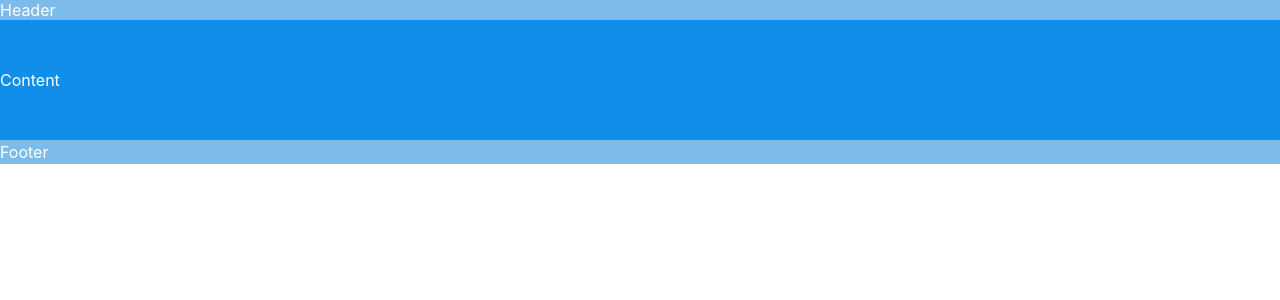
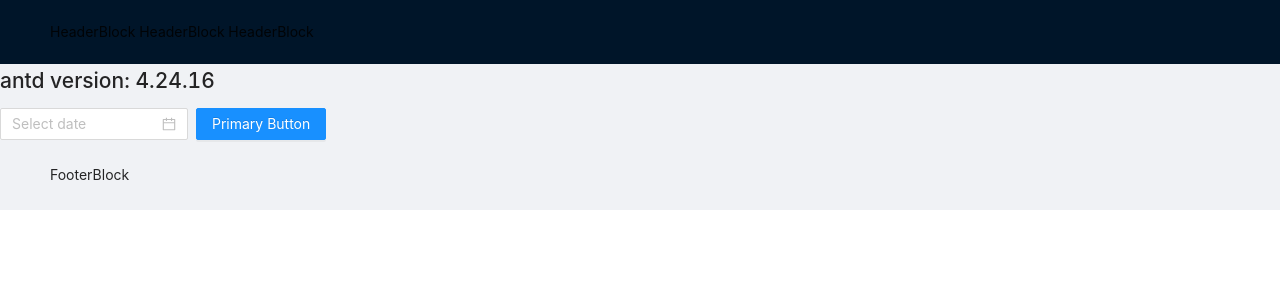
Before and after one commit to konsys/feedback, a React (Create React App) app: page / in a window 1280 px wide. Shown: the top 300 px of the page. Built offline with nearby package versions, Linux system fonts and the light colour scheme.

Commit message:
Template started

```diff
--- a/package.json
+++ b/package.json
@@ -3,6 +3,7 @@
   "version": "0.1.0",
   "private": true,
   "dependencies": {
+    "@ant-design/colors": "^6.0.0",
     "antd": "^4.16.13",
     "effector": "^22.1.2",
     "effector-react": "^22.0.4",
--- a/src/index.css
+++ /dev/null
@@ -1,13 +0,0 @@
-body {
-  margin: 0;
-  font-family: -apple-system, BlinkMacSystemFont, 'Segoe UI', 'Roboto', 'Oxygen',
-    'Ubuntu', 'Cantarell', 'Fira Sans', 'Droid Sans', 'Helvetica Neue',
-    sans-serif;
-  -webkit-font-smoothing: antialiased;
-  -moz-osx-font-smoothing: grayscale;
-}
-
-code {
-  font-family: source-code-pro, Menlo, Monaco, Consolas, 'Courier New',
-    monospace;
-}
--- a/src/index.tsx
+++ b/src/index.tsx
@@ -1,8 +1,8 @@
 import React from "react";
 import ReactDOM from "react-dom";
-import "./index.css";
 import App from "./pages/App";
 import reportWebVitals from "./reportWebVitals";
+import "antd/dist/antd.css";
 
 ReactDOM.render(
   <React.StrictMode>
--- a/src/ui-kit/ContentBlock/index.tsx
+++ b/src/ui-kit/ContentBlock/index.tsx
@@ -1,5 +1,16 @@
+import { Button, DatePicker, version } from "antd";
 import React from "react";
 
 export default function ContentBlock() {
-  return <>ContentBlock</>;
+  return (
+    <>
+      <div className="App">
+        <h1>antd version: {version}</h1>
+        <DatePicker />
+        <Button type="primary" style={{ marginLeft: 8 }}>
+          Primary Button
+        </Button>
+      </div>
+    </>
+  );
 }
--- a/src/ui-kit/HeaderBlock/index.tsx
+++ b/src/ui-kit/HeaderBlock/index.tsx
@@ -1,5 +1,12 @@
+import { Space } from "antd";
 import React from "react";
+import { blue } from "@ant-design/colors";
 
 export default function HeaderBlock() {
-  return <>HeaderBlock</>;
+  console.log(blue); // ['#E6F7FF', '#BAE7FF', '#91D5FF', '#69C0FF', '#40A9FF', '#1890FF', '#096DD9', '#0050B3', '#003A8C', '#002766']
+  return (
+    <>
+      <Space size="large">HeaderBlock HeaderBlock HeaderBlock</Space>
+    </>
+  );
 }
--- a/src/ui-kit/Template/index.tsx
+++ b/src/ui-kit/Template/index.tsx
@@ -1,5 +1,8 @@
 import { Layout } from "antd";
 import React from "react";
+import ContentBlock from "../ContentBlock";
+import FooterBlock from "../FooterBlock";
+import HeaderBlock from "../HeaderBlock";
 import Wrapper from "../Wrapper";
 
 const { Header, Footer, Content } = Layout;
@@ -8,11 +11,17 @@
   return (
     <Wrapper>
       <Layout>
-        <Header>Header</Header>
+        <Header>
+          <HeaderBlock />
+        </Header>
 
-        <Content>Content</Content>
+        <Content>
+          <ContentBlock />
+        </Content>
 
-        <Footer>Footer</Footer>
+        <Footer>
+          <FooterBlock />
+        </Footer>
       </Layout>
     </Wrapper>
   );
--- a/src/ui-kit/Wrapper/wrapper.css
+++ b/src/ui-kit/Wrapper/wrapper.css
@@ -1,7 +1,4 @@
-.code-box-demo {
-  text-align: center;
-}
-.ant-layout-header,
+/* .ant-layout-header,
 .ant-layout-footer {
   color: #fff;
   background: #7dbcea;
@@ -34,4 +31,4 @@
 }
 > .code-box-demo > .ant-layout + .ant-layout {
   margin-top: 48px;
-}
+} */
```
